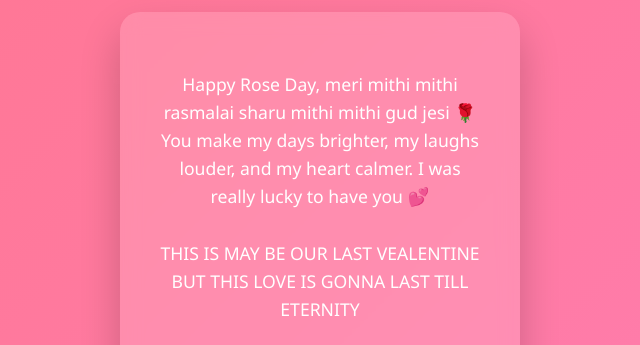
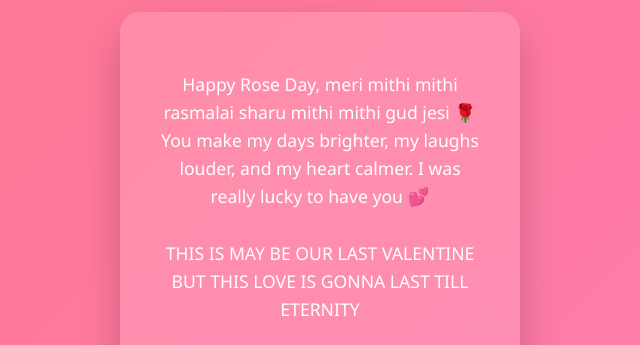
Before and after one commit to nikhilbajajj/r9x2-site-nb111, a plain HTML site: page rose.html in a window 1280 px wide. Shown: the part 247-592 px from the top of the page, 320-960 px from the left. Drawn offline with Linux system fonts and the light colour scheme.

Commit message:
Update rose.html

```diff
--- a/rose.html
+++ b/rose.html
@@ -90,7 +90,7 @@
       Happy Rose Day, meri mithi mithi rasmalai sharu mithi mithi gud jesi 🌹<br />
       You make my days brighter, my laughs louder, and my heart calmer.
       I was really lucky to have you 💕<br/><br/>
-      THIS IS MAY BE OUR LAST VEALENTINE BUT THIS LOVE IS GONNA LAST TILL ETERNITY
+      THIS IS MAY BE OUR LAST VALENTINE BUT THIS LOVE IS GONNA LAST TILL ETERNITY
     </p>
     <button id="roseButton" onclick="showerRoses()" class="hidden">Click to get your roses💌</button>
   </div>
```
